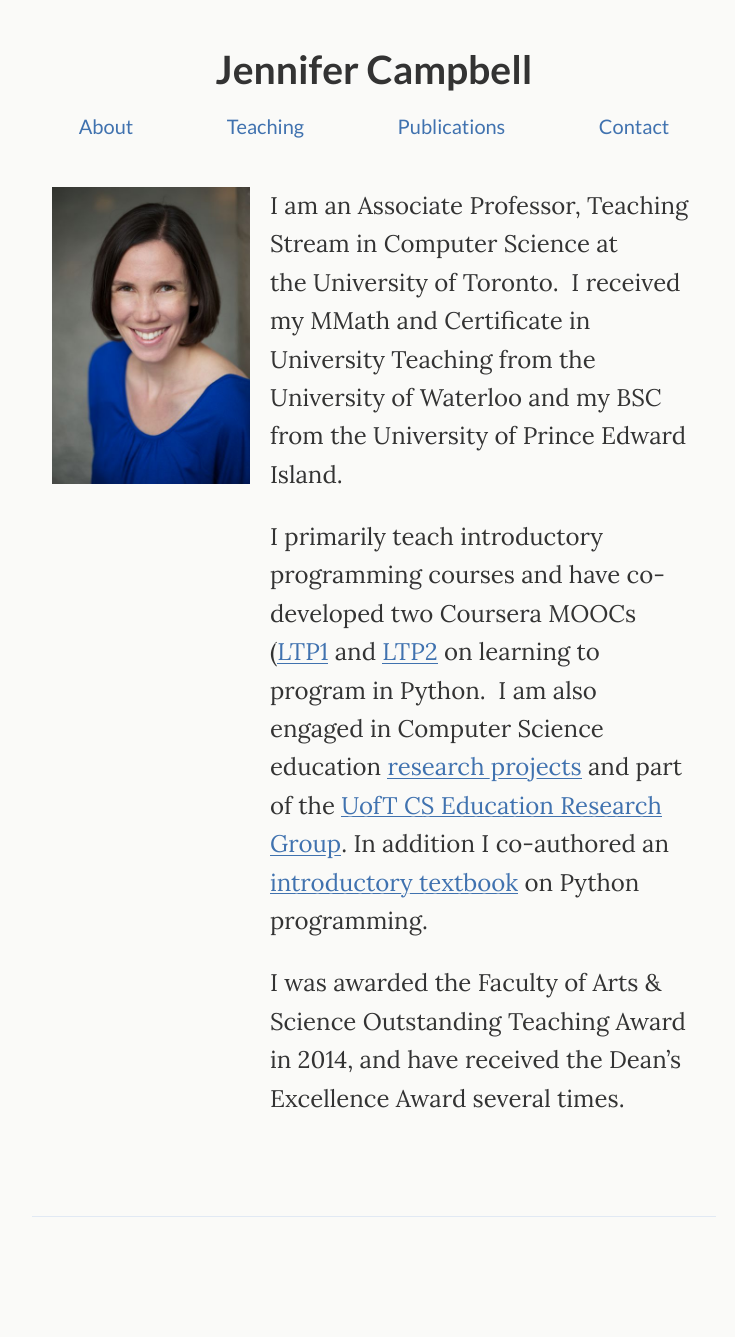
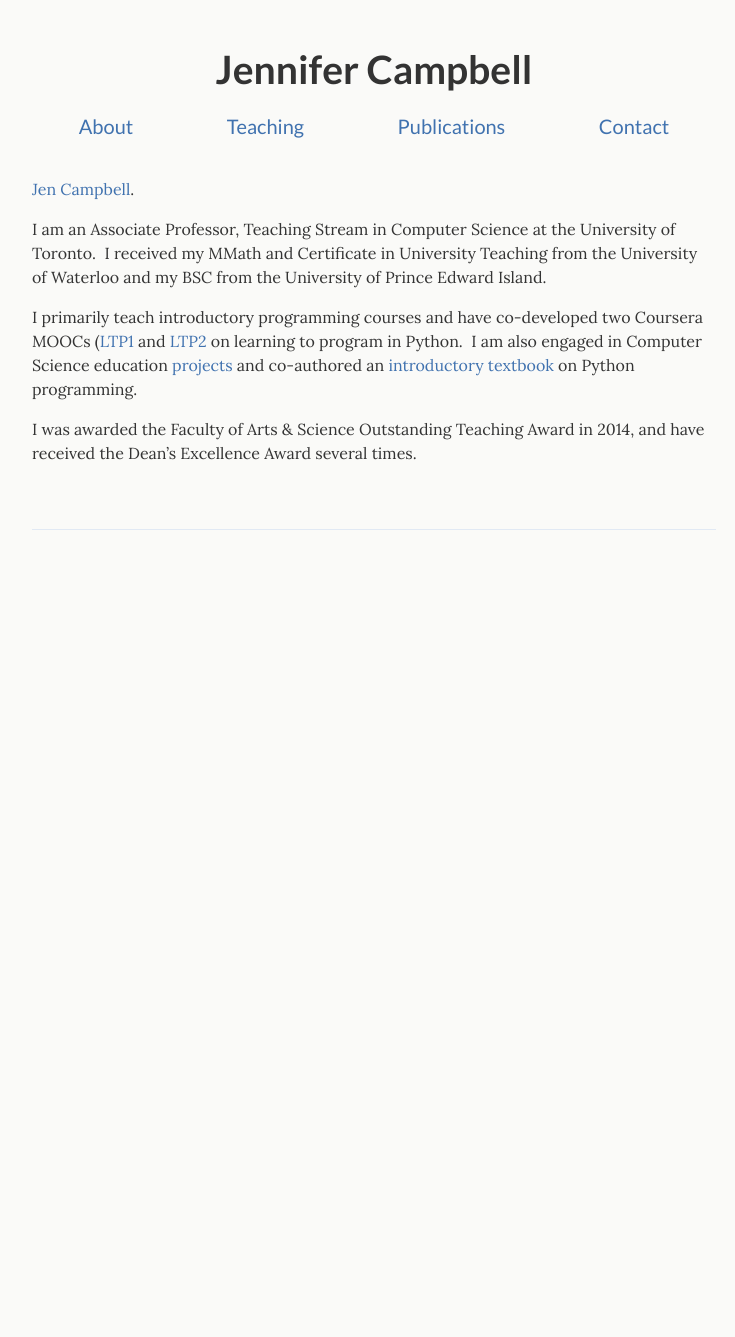
Before and after one commit to jencampbell/jencampbell.github.io, a Jekyll site: the page built from index.md, in a window 1280 px wide. Shown: the whole page, without its empty margins (266-1001 px from the left). Built offline with Jekyll 4.4.1, drawn with Linux system fonts in a browser that asks for light colours; after the commit the page ends 900 px from its top, so only the background shows below that.

```diff
--- a/index.md
+++ b/index.md
@@ -3,23 +3,10 @@
 title: Jennifer Campbell
 ---
 
+[Jen Campbell](./jen.jpg).
 
-<div class="grid">
-<div class="unit one-third">
-![jen](/jen.jpg)
-</div>
+I am an Associate Professor, Teaching Stream in Computer Science at the University of Toronto.  I received my MMath and Certificate in University Teaching from the University of Waterloo and my BSC from the University of Prince Edward Island.
 
-<div class="unit two-thirds" left-padding="10px">
-<div class="lead pretty-links">
-<p font="small">
-I am an Associate Professor, Teaching Stream in Computer Science at the University of Toronto.  I received my MMath and Certificate in University Teaching from the University of Waterloo and my BSC from the University of Prince Edward Island.
-</p>
-<p>
-I primarily teach introductory programming courses and have co-developed two Coursera MOOCs ([LTP1](https://www.coursera.org/course/programming1){:target="_blank"} and [LTP2](https://www.coursera.org/course/programming2){:target="_blank"} on learning to program in Python.  I am also engaged in Computer Science education [research projects](/research) and part of the [UofT CS Education Research Group](https://uoftcsed.github.io/){:target="_blank"}.  In addition I co-authored an [introductory textbook](https://pragprog.com/book/gwpy2/practical-programming){:target="_blank"} on Python programming.
-</p>
-<p>
+I primarily teach introductory programming courses and have co-developed two Coursera MOOCs ([LTP1](https://www.coursera.org/course/programming1){:target="_blank"} and [LTP2](https://www.coursera.org/course/programming2){:target="_blank"} on learning to program in Python.  I am also engaged in Computer Science education [projects](/publications) and co-authored an [introductory textbook](https://pragprog.com/book/gwpy2/practical-programming){:target="_blank"} on Python programming.
+
 I was awarded the Faculty of Arts &amp; Science Outstanding Teaching Award in 2014, and have received the Dean's Excellence Award several times.
-</p>
-</div>
-</div>
-</div>
```
Also changed, not shown: _pages/about.md (+0 -4 lines), jen.jpg.
